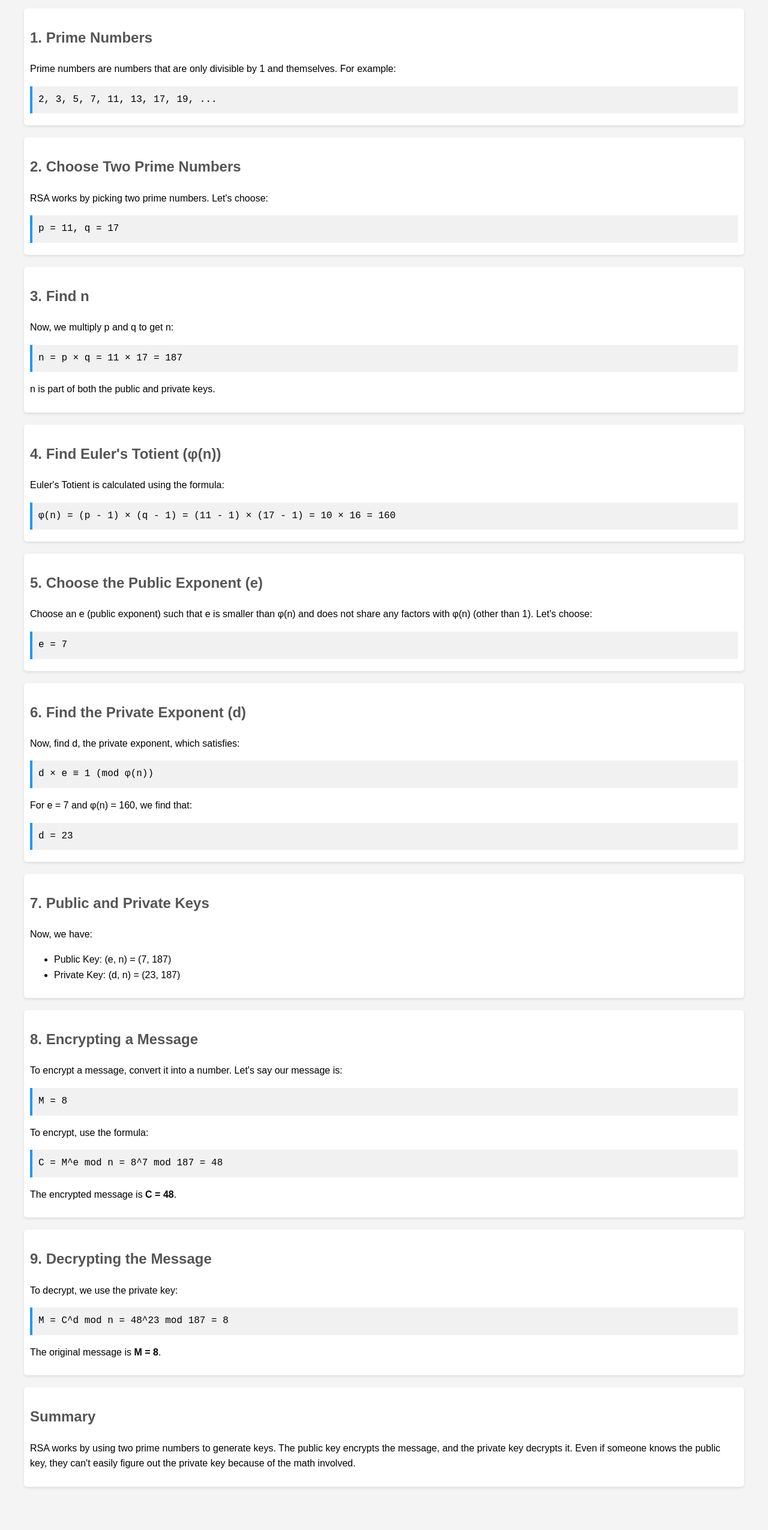
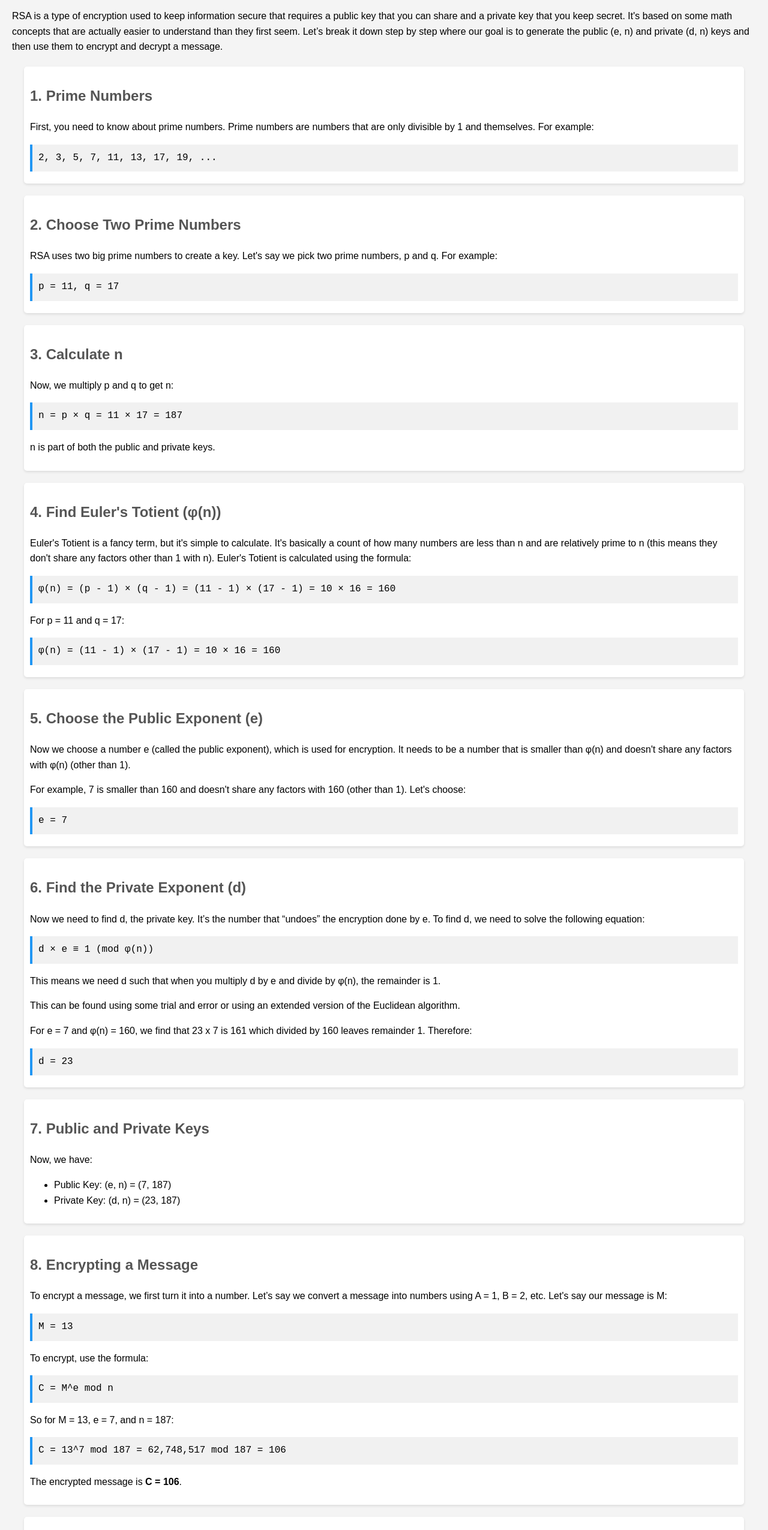
Before and after one commit to chscorpio/khan-academy, a plain HTML site: page html-css/rsa.html in a window 1280 px wide. Shown: the part 80-2631 px from the top of the page at 60% size. Before the commit the page ends 2579 px from the top, so only its background shows below. Drawn offline with Linux system fonts and the light colour scheme.

Commit message:
Working example

```diff
--- a/html-css/rsa.html
+++ b/html-css/rsa.html
@@ -37,11 +37,16 @@
 </head>
 <body>
 
-    <h1>Understanding RSA Encryption (Junior High Math)</h1>
+    <h1>Understanding RSA Encryption</h1>
+    <p>
+        RSA is a type of encryption used to keep information secure that requires a public key that you can share and a private key that you keep secret.
+        It's based on some math concepts that are actually easier to understand than they first seem.
+        Let’s break it down step by step where our goal is to generate the public (e, n) and private (d, n) keys and then use them to encrypt and decrypt a message.
+    </p>
 
     <div class="section">
         <h2>1. Prime Numbers</h2>
-        <p>Prime numbers are numbers that are only divisible by 1 and themselves. For example:</p>
+        <p>First, you need to know about prime numbers. Prime numbers are numbers that are only divisible by 1 and themselves. For example:</p>
         <div class="code">
             2, 3, 5, 7, 11, 13, 17, 19, ...
         </div>
@@ -49,14 +54,14 @@
 
     <div class="section">
         <h2>2. Choose Two Prime Numbers</h2>
-        <p>RSA works by picking two prime numbers. Let's choose:</p>
+        <p>RSA uses two big prime numbers to create a key. Let's say we pick two prime numbers, p and q. For example:</p>
         <div class="code">
             p = 11, q = 17
         </div>
     </div>
 
     <div class="section">
-        <h2>3. Find n</h2>
+        <h2>3. Calculate n</h2>
         <p>Now, we multiply p and q to get n:</p>
         <div class="code">
             n = p × q = 11 × 17 = 187
@@ -66,15 +71,31 @@
 
     <div class="section">
         <h2>4. Find Euler's Totient (φ(n))</h2>
-        <p>Euler's Totient is calculated using the formula:</p>
+        <p>
+            Euler's Totient is a fancy term, but it's simple to calculate.
+            It's basically a count of how many numbers are less than n and are relatively prime to n
+            (this means they don't share any factors other than 1 with n).
+            Euler's Totient is calculated using the formula:
+        </p>
         <div class="code">
             φ(n) = (p - 1) × (q - 1) = (11 - 1) × (17 - 1) = 10 × 16 = 160
+        </div>
+        <p>For p = 11 and q = 17:</p>
+        <div class="code">
+            φ(n) = (11 - 1) × (17 - 1) = 10 × 16 = 160
         </div>
     </div>
 
     <div class="section">
         <h2>5. Choose the Public Exponent (e)</h2>
-        <p>Choose an e (public exponent) such that e is smaller than φ(n) and does not share any factors with φ(n) (other than 1). Let's choose:</p>
+        <p>
+            Now we choose a number e (called the public exponent), which is used for encryption.
+            It needs to be a number that is smaller than φ(n) and doesn't share any factors with φ(n) (other than 1).
+        </p>
+        <p>
+            For example, 7 is smaller than 160 and doesn't share any factors with 160 (other than 1).
+            Let's choose:
+        </p>
         <div class="code">
             e = 7
         </div>
@@ -82,11 +103,16 @@
 
     <div class="section">
         <h2>6. Find the Private Exponent (d)</h2>
-        <p>Now, find d, the private exponent, which satisfies:</p>
+        <p>
+            Now we need to find d, the private key. It’s the number that “undoes” the encryption done by e.
+            To find d, we need to solve the following equation:
+        </p>
         <div class="code">
             d × e ≡ 1 (mod φ(n))
         </div>
-        <p>For e = 7 and φ(n) = 160, we find that:</p>
+        <p>This means we need d such that when you multiply d by e and divide by φ(n), the remainder is 1.</p>
+        <p>This can be found using some trial and error or using an extended version of the Euclidean algorithm.</p>
+        <p>For e = 7 and φ(n) = 160, we find that 23 x 7 is 161 which divided by 160 leaves remainder 1. Therefore:</p>
         <div class="code">
             d = 23
         </div>
@@ -103,24 +129,62 @@
 
     <div class="section">
         <h2>8. Encrypting a Message</h2>
-        <p>To encrypt a message, convert it into a number. Let's say our message is:</p>
+        <p>To encrypt a message, we first turn it into a number. Let’s say we convert a message into numbers using A = 1, B = 2, etc. Let's say our message is M:</p>
         <div class="code">
-            M = 8
+            M = 13
         </div>
         <p>To encrypt, use the formula:</p>
         <div class="code">
-            C = M^e mod n = 8^7 mod 187 = 48
+            C = M^e mod n
         </div>
-        <p>The encrypted message is <strong>C = 48</strong>.</p>
+        <p>So for M = 13, e = 7, and n = 187:</p>
+        <div class="code">
+            C = 13^7 mod 187 = 62,748,517 mod 187 = 106
+        </div>
+        <p>The encrypted message is <strong>C = 106</strong>.</p>
     </div>
 
     <div class="section">
         <h2>9. Decrypting the Message</h2>
         <p>To decrypt, we use the private key:</p>
         <div class="code">
-            M = C^d mod n = 48^23 mod 187 = 8
+            M = C^d mod n
         </div>
-        <p>The original message is <strong>M = 8</strong>.</p>
+        <p>So for C = 106, d = 23, and n = 187:</p>
+        <div class="code">
+            M = 106^23 mod 187
+        </div>
+        <p>
+            To calculate 106^23 mod 187, we can use exponentiation by squaring
+            where we can break down the exponentiation process efficiently by using the binary expansion of the exponent 23.
+        </p>
+        <p>First, write the exponent 23 in binary form:</p>
+        <div class="code">
+            23 = 10111<sub>2</sub>
+        </div>
+        <p>This binary expansion represents:</p>
+        <div class="code">
+            23 = 2<sup>4</sup> + 2<sup>2</sup> + 2<sup>1</sup> + 2<sup>0</sup>
+            23 = 16 + 4 + 2 + 1
+        </div>
+        <p>Now, we calculate powers of 106 modulo 187 by squaring the base:</p>
+        <ul>
+            <li>106<sup>1</sup> mod 187 = 106</li>
+            <li>106<sup>2</sup> mod 187 = 16</li>
+            <li>106<sup>4</sup> mod 187 = 16<sup>2</sup> mod 187 = 69</li>
+            <li>106<sup>8</sup> mod 187 = 69<sup>2</sup> mod 187 = 86</li>
+            <li>106<sup>16</sup> mod 187 = 86<sup>2</sup> mod 187 = 103</li>
+        </ul>
+        <p>Using the binary decomposition of 23, we multiply the appropriate powers of 106 together:</p>
+        <div class="code">
+            106<sup>23</sup> = 106<sup>16</sup> × 106<sup>4</sup> × 106<sup>2</sup> × 106<sup>1</sup>
+            106<sup>23</sup> = 103 × 69 × 16 × 106
+        </div>
+        <p>Finally, the result is:</p>
+        <div class="code">
+            M = 106^23 mod 187 = 103 × 69 × 16 × 106 = 13
+        </div>
+        <p>The original message is <strong>M = 13</strong>.</p>
     </div>
 
     <div class="section">
```
